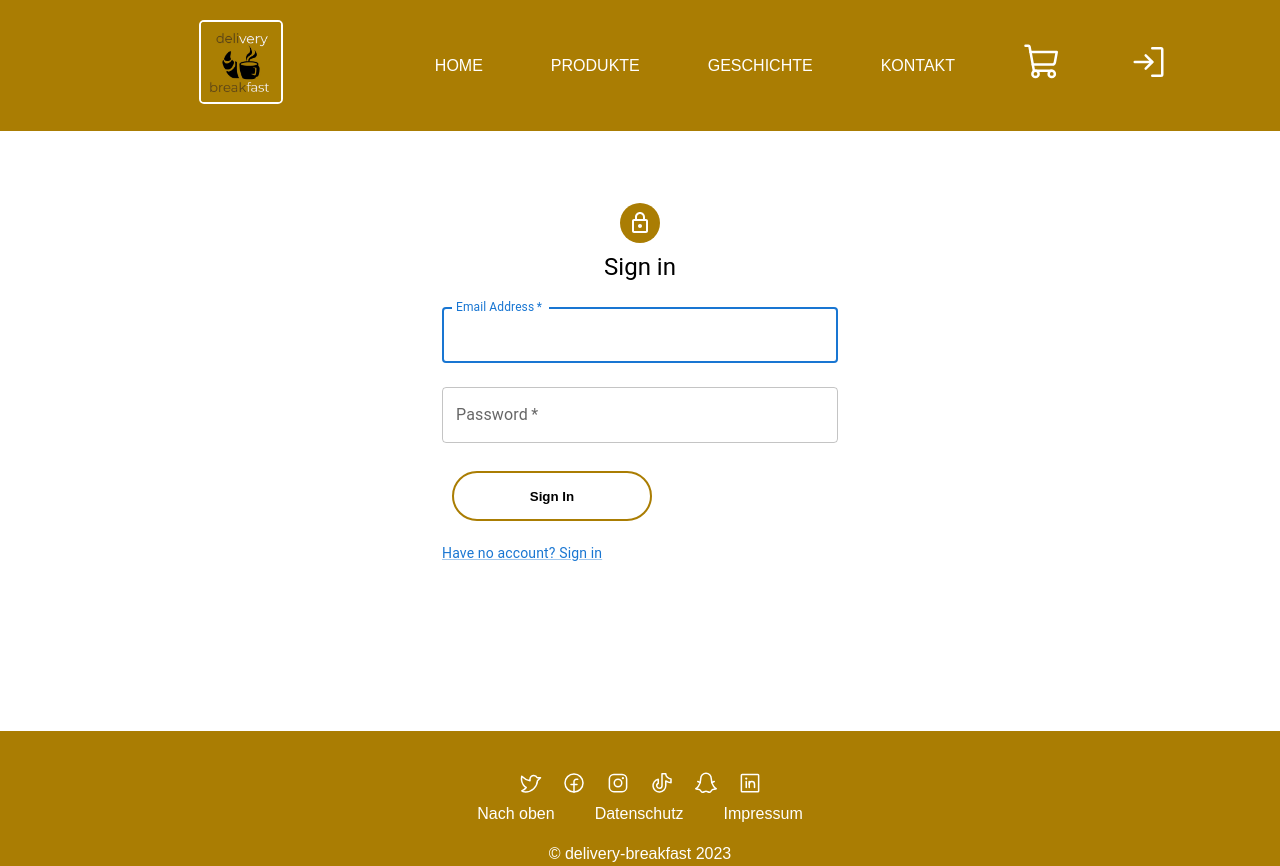
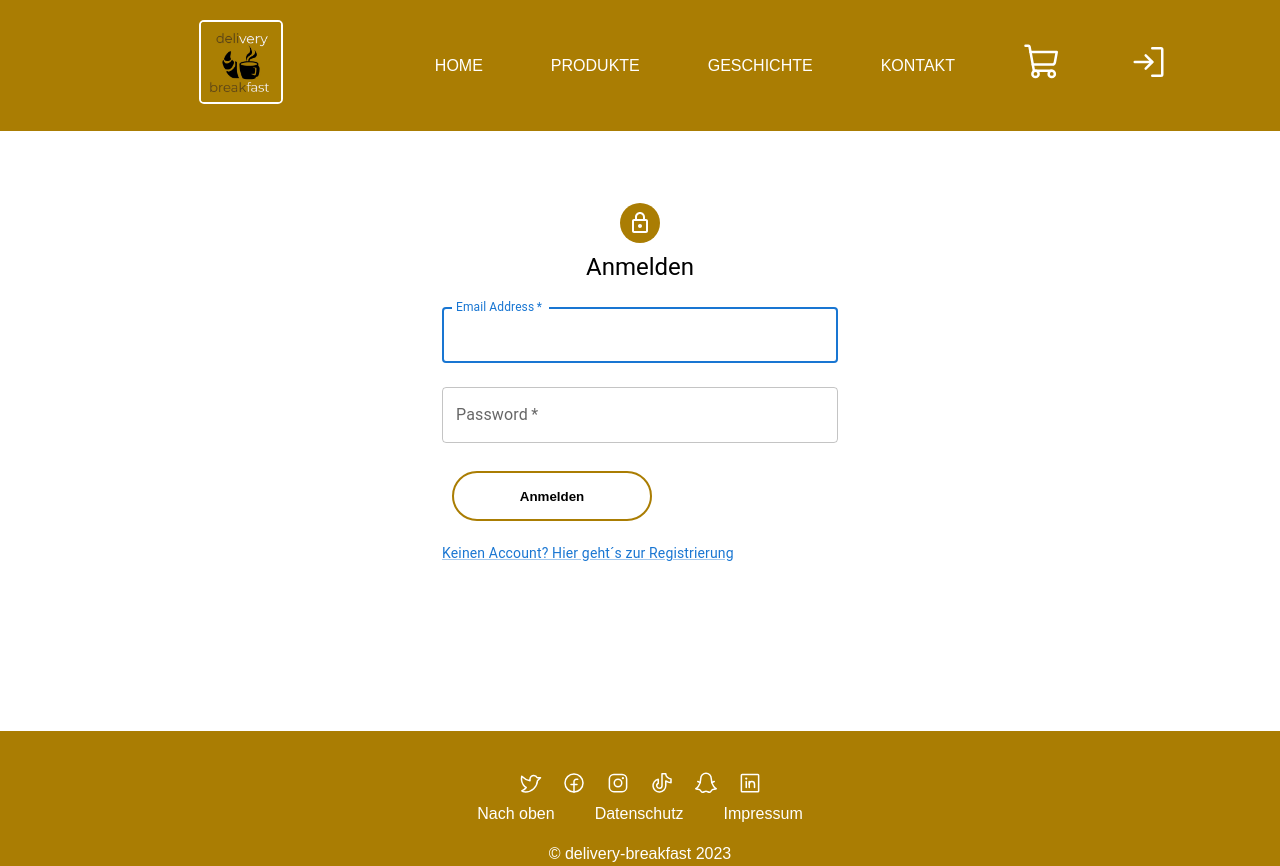
Before and after one commit to 2204Simon/Website-dynamisch, a React (Create React App) app in the folder my-app/: page /LogIn in a window 1280 px wide. Built offline with nearby package versions, Linux system fonts and the light colour scheme.

Commit message:
deutsche Schreibweise Anmeldung

```diff
--- a/my-app/src/pages/bestellung/SideBarBuy.tsx
+++ b/my-app/src/pages/bestellung/SideBarBuy.tsx
@@ -102,7 +102,7 @@ export default function SideBarBuy({
                   className="black-color white-orange"
                   onClick={() => handleSideChange()}
                 >
-                  Zum SignIn
+                  Zur Anmeldung
                 </Button>
               </div>
             ) : (
--- a/my-app/src/pages/logIn/LogIn.tsx
+++ b/my-app/src/pages/logIn/LogIn.tsx
@@ -70,7 +70,7 @@ export default function SignIn() {
             <LockOutlinedIcon />
           </Avatar>
           <Typography component="h1" variant="h5">
-            Sign in
+            Anmelden
           </Typography>
           <Box
             component="form"
@@ -110,12 +110,12 @@ export default function SignIn() {
             />
 
             <Button type="submit" className="black-color white-orange">
-              Sign In
+              Anmelden
             </Button>
             <Grid container>
               <Grid item>
                 <Link component={RouterLink} to="/SignUp" variant="body2">
-                  Have no account? Sign in
+                  Keinen Account? Hier geht´s zur Registrierung
                 </Link>
               </Grid>
             </Grid>
--- a/my-app/src/pages/logIn/SignUp.tsx
+++ b/my-app/src/pages/logIn/SignUp.tsx
@@ -61,7 +61,7 @@ export default function SignUp() {
             <LockOutlinedIcon />
           </Avatar>
           <Typography component="h1" variant="h5">
-            Sign up
+            Anmelden
           </Typography>
           <Box component="form" onSubmit={handleSubmit} sx={{ mt: 3 }}>
             <Grid container spacing={2}>
@@ -137,12 +137,12 @@ export default function SignUp() {
               className="black-color white-orange"
               onClick={handleClick}
             >
-              Sign Up
+              Anmelden
             </Button>
             <Grid container justifyContent="flex-end">
               <Grid item>
                 <Link component={RouterLink} to="/LogIn" variant="body2">
-                  Already have an account? Sign in
+                  Hast du bereits einen Account? Anmelden
                 </Link>
               </Grid>
             </Grid>
```
